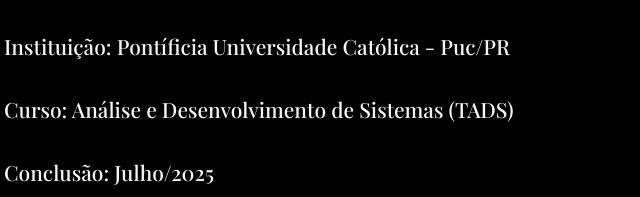
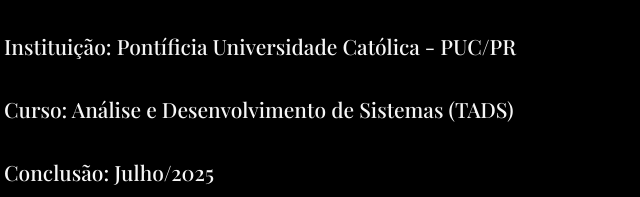
Before and after one commit to gabrielgruss/curriculo-web, a plain HTML site: page curriculum.html in a window 1280 px wide. Shown: the part 169-366 px from the top of the page, 188-828 px from the left. Drawn offline with nearby package versions, Linux system fonts and the light colour scheme.

Commit message:
Changing the content of text from curriculum page

```diff
--- a/curriculum.html
+++ b/curriculum.html
@@ -24,7 +24,7 @@
 
             <h1 class="apresentacao__conteudo__titulo">Educação</h1>
 
-            <p class="apresentacao__conteudo__texto">Instituição: Pontíficia Universidade Católica  - Puc/PR </p>
+            <p class="apresentacao__conteudo__texto">Instituição: Pontíficia Universidade Católica  - PUC/PR </p>
 
             <p class="apresentacao__conteudo__texto">Curso: Análise e Desenvolvimento de Sistemas (TADS)</p>
 
```
